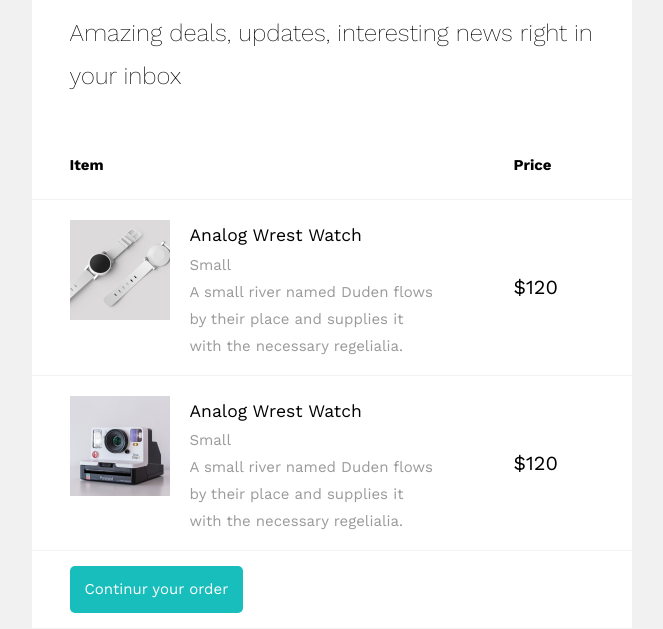
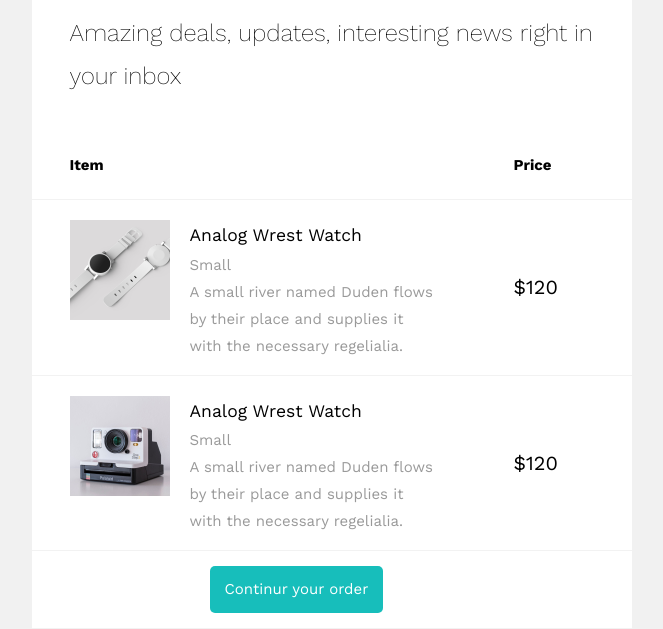
Before and after one commit to seimurinspace/web-development-course, a plain HTML site: page lw1/index.html in a window 1280 px wide. Shown: the part 184-813 px from the top of the page, without its empty margins (308-971 px from the left). Drawn offline with nearby package versions, Linux system fonts and the light colour scheme.

Commit message:
Added a new class to center the <Continue your order> button, and added css properties for this button by Belousov Maksim

```diff
--- a/lw1/index.html
+++ b/lw1/index.html
@@ -81,7 +81,7 @@
                 <span class="price">$120</span>
               </td>
             </tr>
-            <tr>
+            <tr class="btn-td">
               <td valign="middle">
                 <p><a href="#" class="btn btn-primary">Continur your order</a></p>
               </td>
--- a/lw1/styles/styles.css
+++ b/lw1/styles/styles.css
@@ -116,31 +116,36 @@ body {
         background: #ffffff;
         padding: 1em 2.5em 0 2.5em;
       }
+
       .bg_white tr {
         border-bottom: 1px solid rgba(0,0,0,.05);
       }
+
       .bg_white td {
-        text-align:left;
+        text-align: left;
         padding: 1em 2.5em;
       }
+
       .text_item {
-        text-align:left;
+        text-align: left;
         padding: 0 2.5em;
         color: #000;
         padding-bottom: 20px;
-        width:80%;
+        width: 80%;
       }
+
       .text_price {
-        text-align:left;
+        text-align: left;
         padding: 0 2.5em;
         color: #000;
         padding-bottom: 20px;
         width:20%;
       }
+
       .bg_white td {
-        text-align:left;
+        text-align: left;
         padding: 0 2.5em;
-        width:80%;
+        width: 80%;
       }
       .bg_light {
         background: #ffffff;
@@ -199,7 +204,10 @@ body {
         color: rgba(0, 0, 0, .3);
         text-decoration: underline;
       }
-
+      .btn-td p {
+        margin-left:23%;
+        text-align: center;
+      }
       h1,
       h2,
       h3,
@@ -232,7 +240,7 @@ body {
       }
       .logo h1 {
         margin: 0;
-        text-align:left;
+        text-align: left;
       }
 
       .logo h1 a {
```
